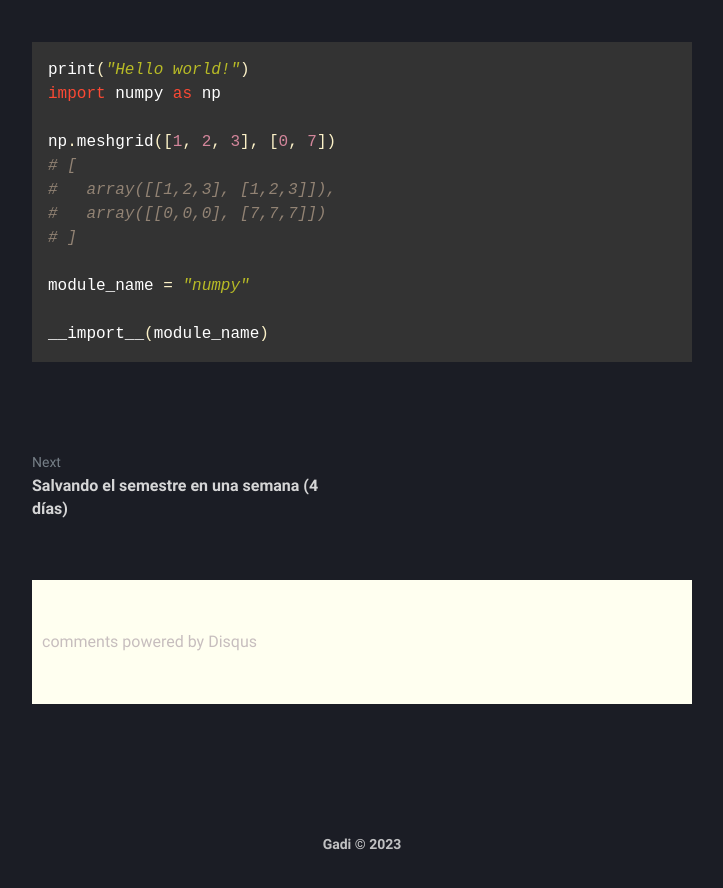
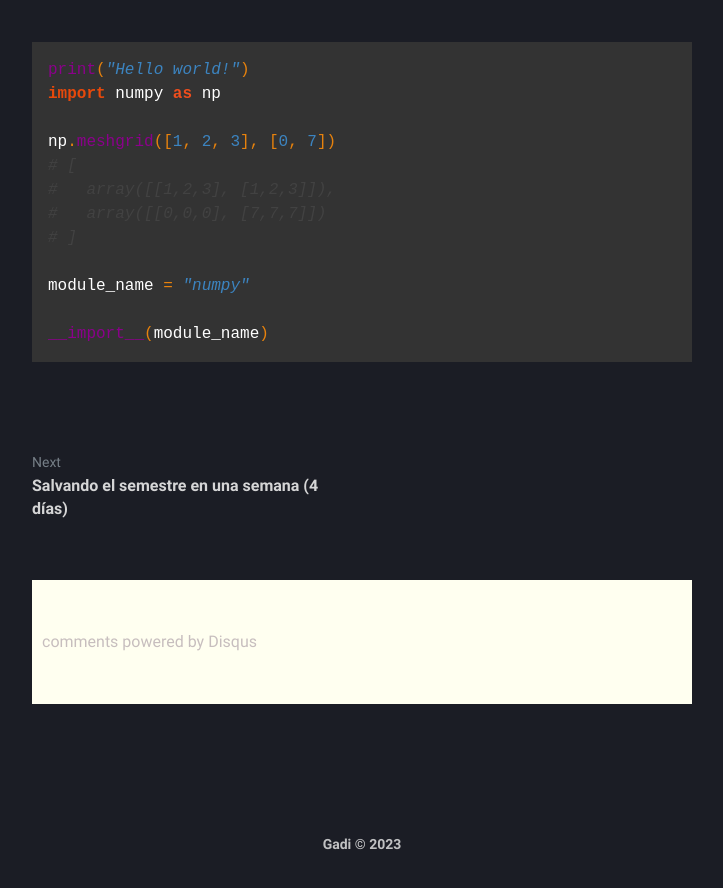
Before and after one commit to gadivalr/mess, a Jekyll site: the page built from _posts/2023-06-11-test.md, in a window 1280 px wide. Shown: the part 686-1574 px from the top of the page, without its empty margins (278-1001 px from the left). Built offline with Jekyll 4.4.1, drawn with Linux system fonts in a browser that asks for light colours; comment, search, counter and statistics services are not loaded.

Commit message:
Update _syntax.scss

```diff
--- a/_sass/klise/_syntax.scss
+++ b/_sass/klise/_syntax.scss
@@ -39,15 +39,205 @@ pre code.highlighter-rouge {
       color: #fff;
     }
   }
-  .highlight .o,
+  .highlight .o{
+    color: #e7820d; // =
+  }
   .highlight .ow {
-    color: #fbf1c7;
+    color: #e7490b; // in
   }
 
-  .highlight .p,
+  .highlight .p{
+    color: #e7820d; // as
+  }
   .highlight .pi {
     color: #fbf1c7 ;
   }
+  .highlight table td {
+    padding: 5px;
+  }
+
+  .highlight table pre {
+    margin: 0;
+  }
+
+  .highlight,
+  .highlight .w {
+    color: #303030;
+    // background-color: #1a1b21;
+  }
+
+  .highlight .err {
+    color: #fb4934;
+    // background-color: #1a1b21;
+    font-weight: bold;
+  }
+
+  .highlight .c,
+  .highlight .cd,
+  .highlight .cm,
+  .highlight .c1,
+  .highlight .cs {
+    color: #424242;
+    font-style: italic;
+  }
+
+  .highlight .cp {
+    color: #b92b2b;
+  }
+
+  .highlight .nt {
+    color: #fb4934;
+  }
+
+  // .highlight .o { //  =
+  //   color: rgb(0, 0, 0);
+  // }
+  // .highlight .ow {
+  //   color: #8b008b ;
+  // }
+
+  // .highlight .p {
+  //   color: black;
+  // }
+  // .highlight .pi {
+  //   color: #000000;
+  // }
+  .highlight .nd {
+    color: #ff79c6; /* Nuevo color para "np" */
+  }
+
+  .highlight .gi {
+    color: #b8bb26;
+    background-color: #282828;
+  }
+
+  .highlight .gd {
+    color: #fb4934;
+    background-color: #282828;
+  }
+
+  .highlight .gh {
+    color: #b8bb26;
+    font-weight: bold;
+  }
+
+  .highlight .k{
+    color: #f04e1d; //as
+    font-weight: 700;
+  }
+
+  //.highlight .kp,
+  //.highlight .kr,
+  .highlight .kv {
+    color: #e48d2a;
+  }
+
+  .highlight .kc {
+    color: #d3869b;
+  }
+
+  .highlight .kt {
+    color: #fabd2f;
+  }
+
+  .highlight .kd {
+    color: #fe8019;
+  }
+
+  .highlight .s,
+  .highlight .sb,
+  .highlight .sc,
+  .highlight .sd,
+  .highlight .s2,
+  .highlight .sh,
+  .highlight .sx,
+  .highlight .s1 {
+    color: #3c84c0;  //string
+    font-style: italic;
+  }
+
+  .highlight .si {
+    color: #57b3ff;
+    font-style: italic;
+  }
+
+  .highlight .sr {
+    color: #a5d6ff; //noup
+    font-style: italic;
+  }
+
+  .highlight .se {
+    color: #fe8019;
+  }
+  .highlight .kn{
+    color: #e7490b; //import
+    font-weight: 700; //import
+  }
+  .highlight .nn {
+    color: #e7820d; //package
+    font-weight: 520;
+  }
+
+  .highlight .nc {
+    color: #e7820d;
+    font-weight: 700;
+  }
+
+  .highlight .no {
+    color: #403568;
+  }
+
+  .highlight .na {
+    color: #a5d6ff;
+  }
+
+  .highlight .m,
+  .highlight .mf,
+  .highlight .mh,
+  .highlight .mi,
+  .highlight .il,
+  .highlight .mo,
+  .highlight .mb,
+  .highlight .mx {
+    color: #3c84c0; //numeros
+  }
+
+  .highlight .ss {
+    color: #83a598;
+  }
+
+  // .highlight .n{
+  //   color: #e7820d;
+
+   /* Agregada regla para "np" */
+  .highlight .nb{
+    color:  #3c84c0; //suma
+    font-weight: 700;
+  }
+
+  .highlight .ne{
+    color: blue;
+  }
+  .highlight .nf{
+    color: #8b008b;
+  }
+
+  // .highlight .nt{
+  //   color: black;
+  // }
+  .highlight .nx {
+    color: #ff79c6; /* Nuevo color para "np" */
+  }
+
+  //morado = #8b008b; k
+    //azul= #a5d6ff;
+    //naranja =  color: #ff7b72;
+    .highlight .nt .nc:nth-child(1)::after {
+      content: ' ';
+      background-color: #ff79c6;
+      color: inherit;
+      display: inline-block;
+    }
 }
 
 .highlight table td {
@@ -75,26 +265,33 @@ pre code.highlighter-rouge {
 .highlight .cm,
 .highlight .c1,
 .highlight .cs {
-  color: #928374;
+  color: #20991c;
   font-style: italic;
 }
 
 .highlight .cp {
-  color: #8ec07c;
+  color: #b92b2b;
 }
 
 .highlight .nt {
   color: #fb4934;
 }
 
-.highlight .o,
+.highlight .o { //  =
+  color: rgb(0, 0, 0);
+}
 .highlight .ow {
-  color: #000000;
+  color: #8b008b ;
 }
 
-.highlight .p,
+.highlight .p {
+  color: rgb(165, 74, 74);
+}
 .highlight .pi {
-  color: #000000;
+  color: #ca5353;
+}
+.highlight .nd {
+  color: #ff79c6; /* Nuevo color para "np" */
 }
 
 .highlight .gi {
@@ -112,12 +309,18 @@ pre code.highlighter-rouge {
   font-weight: bold;
 }
 
-.highlight .k,
-.highlight .kn,
-.highlight .kp,
-.highlight .kr,
+.highlight .k{
+  color: #8b008b;
+  font-weight: 700;
+}
+.highlight .kn{
+  color: #8b008b;
+  font-weight: 700; //import
+}
+//.highlight .kp,
+//.highlight .kr,
 .highlight .kv {
-  color: #fb4934;
+  color: #e48d2a;
 }
 
 .highlight .kc {
@@ -140,17 +343,17 @@ pre code.highlighter-rouge {
 .highlight .sh,
 .highlight .sx,
 .highlight .s1 {
-  color: #b8bb26;
+  color: #3c84c0;  //string
   font-style: italic;
 }
 
 .highlight .si {
-  color: #b8bb26;
+  color: #57b3ff;
   font-style: italic;
 }
 
 .highlight .sr {
-  color: #b8bb26;
+  color: #a5d6ff; //noup
   font-style: italic;
 }
 
@@ -159,19 +362,21 @@ pre code.highlighter-rouge {
 }
 
 .highlight .nn {
-  color: #8ec07c;
+  color: #e7820d;
+  font-weight: 520;
 }
 
 .highlight .nc {
-  color: #8ec07c;
+  color: #e7820d;
+  font-weight: 700;//package
 }
 
 .highlight .no {
-  color: #d3869b;
+  color: #403568;
 }
 
 .highlight .na {
-  color: #b8bb26;
+  color: #a5d6ff;
 }
 
 .highlight .m,
@@ -182,9 +387,42 @@ pre code.highlighter-rouge {
 .highlight .mo,
 .highlight .mb,
 .highlight .mx {
-  color: #d3869b;
+  color: #3c84c0; //numeros
 }
 
 .highlight .ss {
   color: #83a598;
 }
+
+// .highlight .n{
+//   color: #e7820d;
+
+ /* Agregada regla para "np" */
+.highlight .nb{
+  color:  #3c84c0; //suma
+  font-weight: 700;
+}
+
+.highlight .ne{
+  color: blue;
+}
+.highlight .nf{
+  color: #8b008b;
+}
+
+// .highlight .nt{
+//   color: black;
+// }
+.highlight .nx {
+  color: #ff79c6; /* Nuevo color para "np" */
+}
+
+//morado = #8b008b; k
+  //azul= #a5d6ff;
+  //naranja =  color: #ff7b72;
+  .highlight .nt .nc:nth-child(1)::after {
+    content: ' ';
+    background-color: #ff79c6;
+    color: inherit;
+    display: inline-block;
+  }
```
